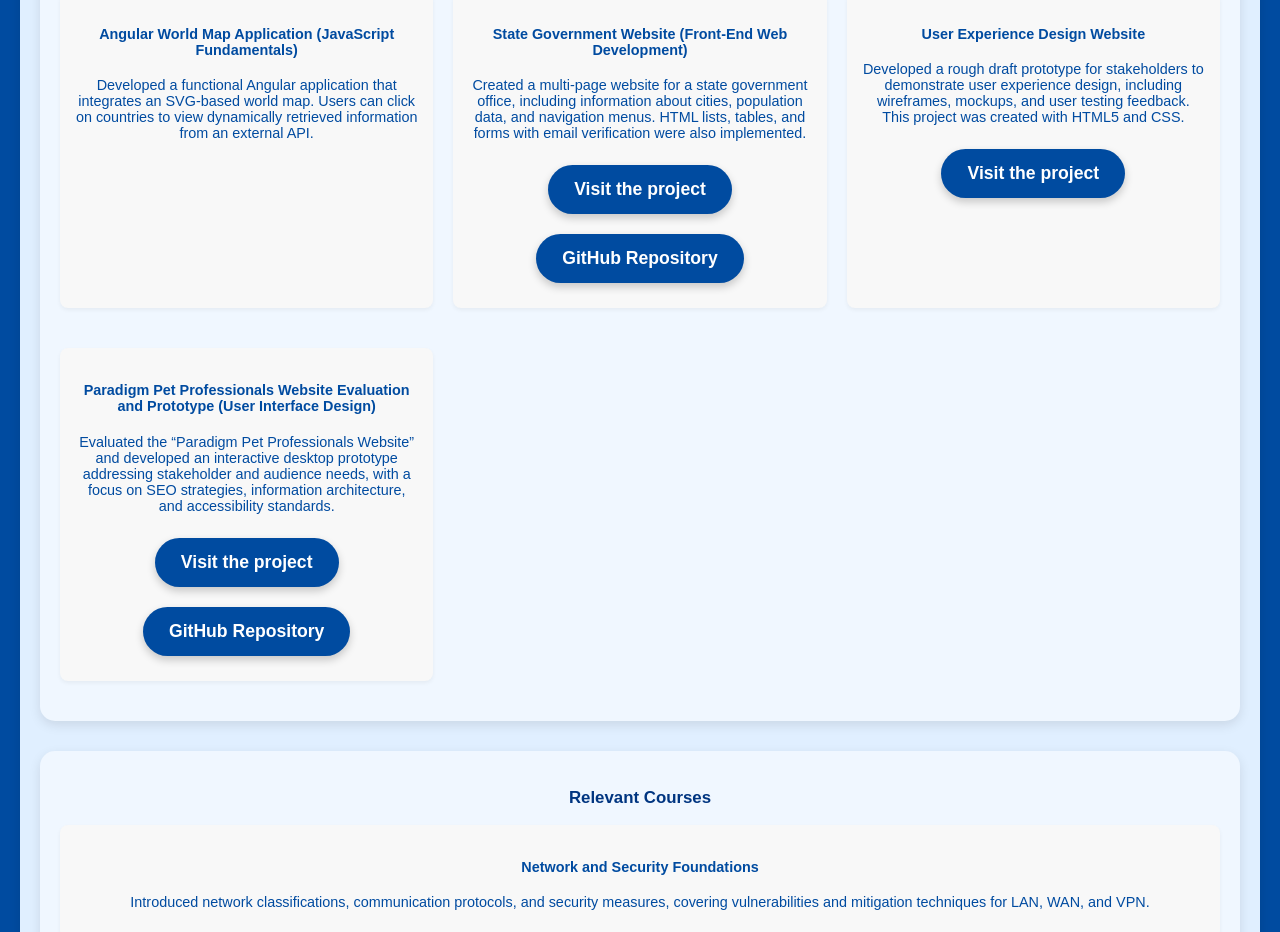
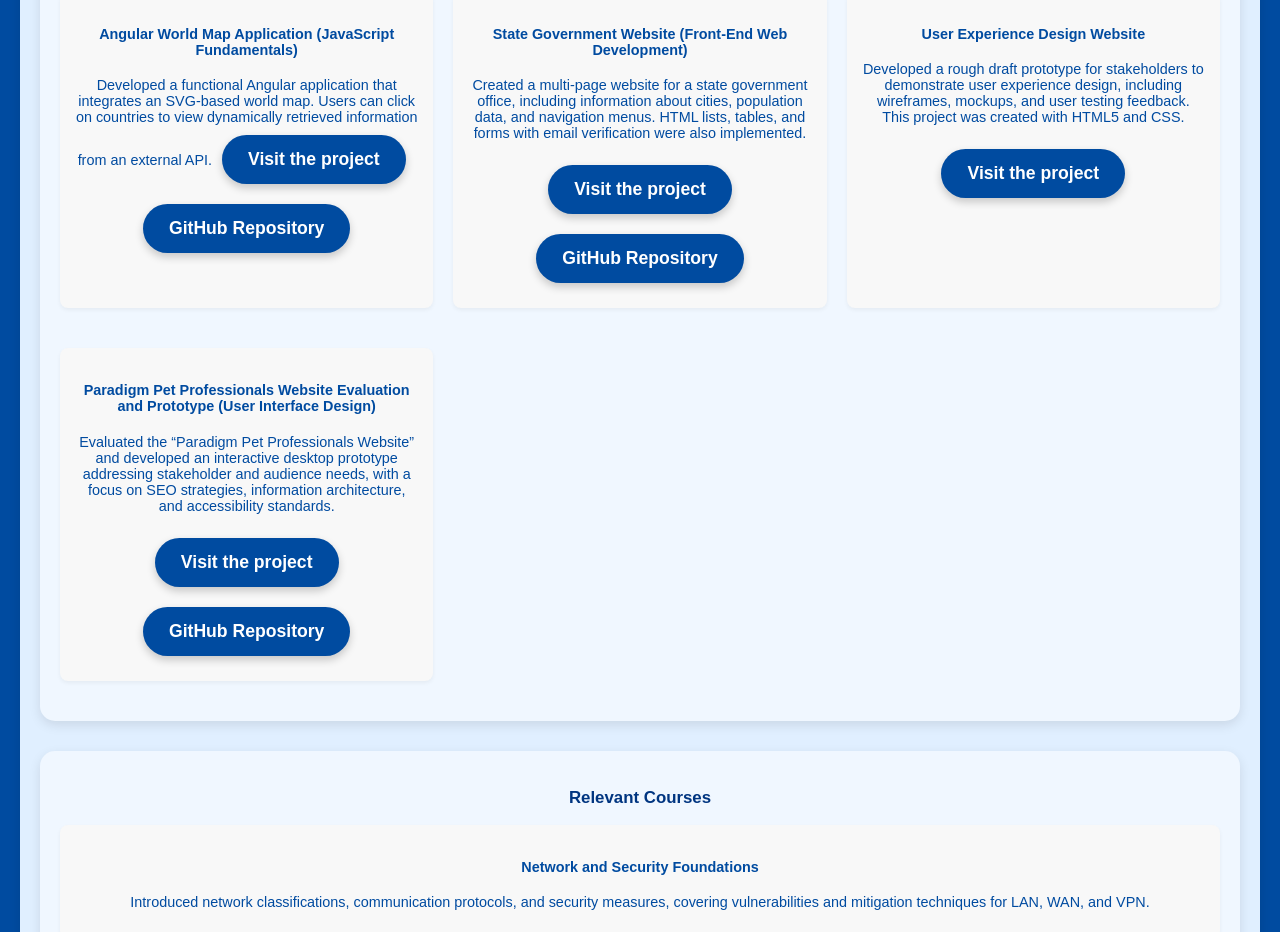
Before and after one commit to anniefees/my-portfolio, a React (Create React App) app: page /#/projects in a window 1280 px wide. Shown: the part 1452-2384 px from the top of the page. Built offline with nearby package versions, Linux system fonts and the light colour scheme.

Commit message:
updating links on projects

```diff
--- a/src/components/Projects.js
+++ b/src/components/Projects.js
@@ -56,6 +56,12 @@
             <p>
               Developed a functional Angular application that integrates an SVG-based world map.
               Users can click on countries to view dynamically retrieved information from an external API.
+              <a href="https://anniefees.github.io/freshMapApp/" target="_blank" rel="noopener noreferrer" className="button">
+              Visit the project
+            </a>
+            <a href="https://github.com/anniefees/freshMapApp" target="_blank" rel="noopener noreferrer" className="button">
+              GitHub Repository
+            </a>
             </p>
           </div>
 
```
